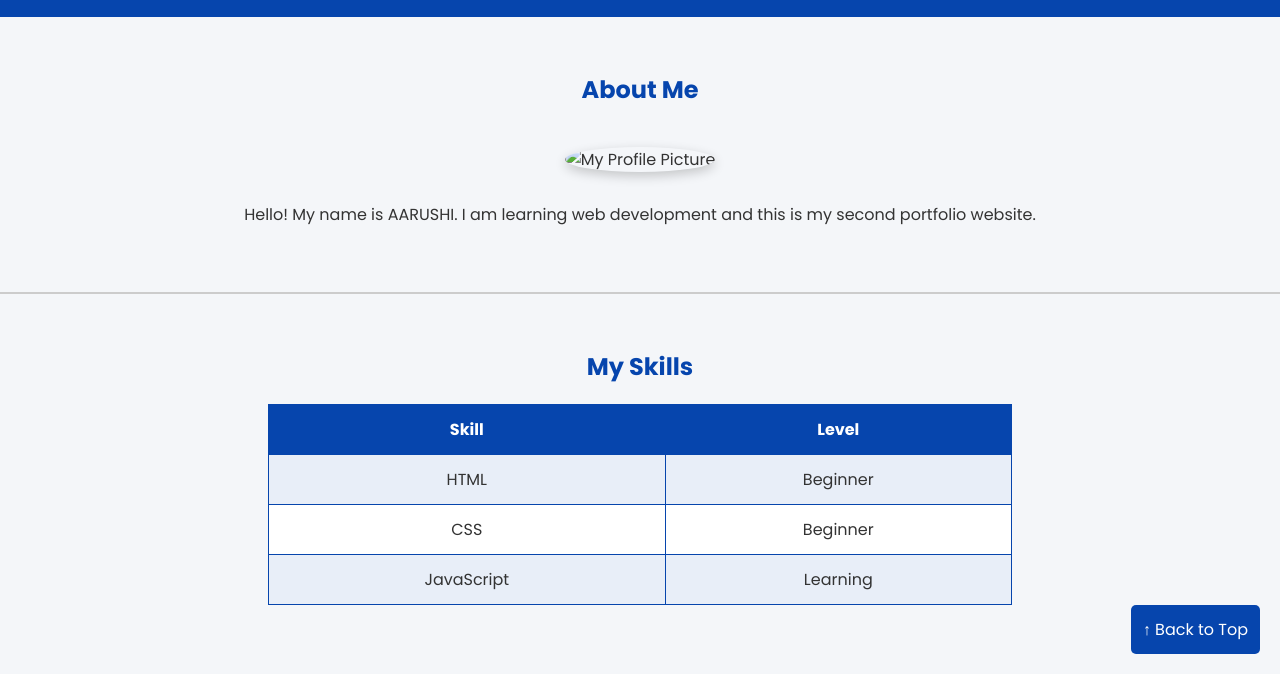
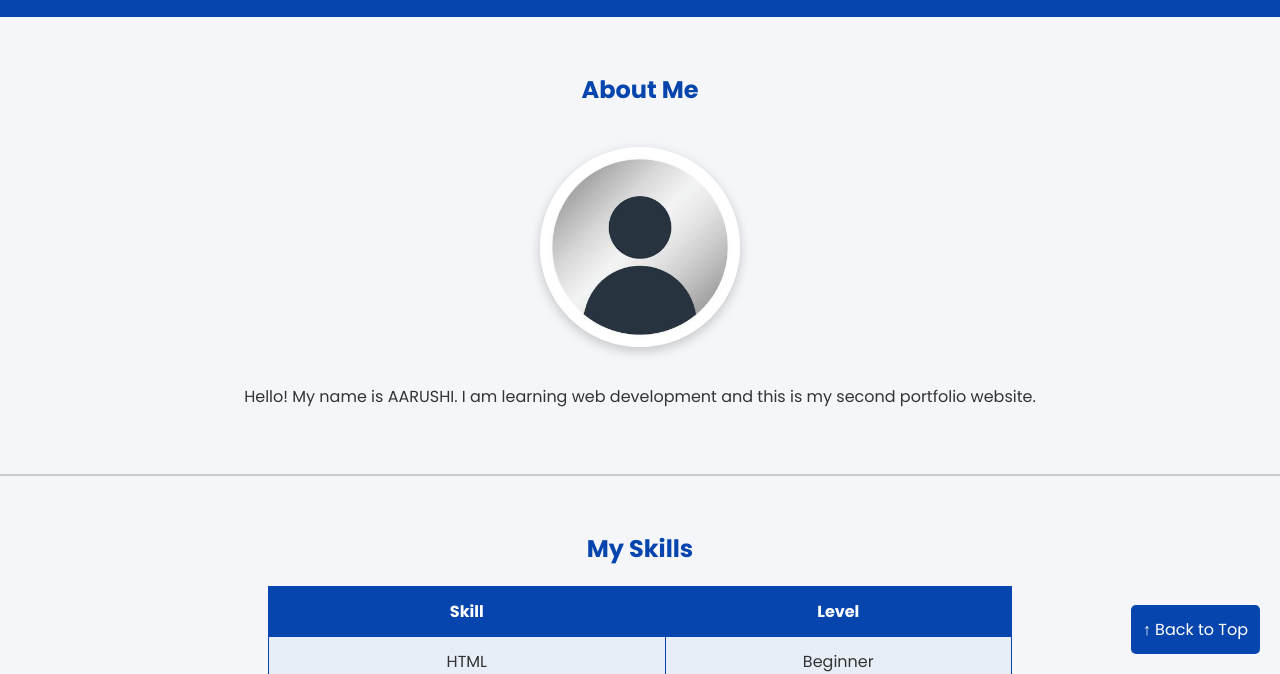
Before and after one commit to aarushi0401-rgb/web-dev-lab-2, a plain HTML site: page index.html in a window 1280 px wide. Shown: the part 126-800 px from the top of the page. Drawn offline with Linux system fonts and the light colour scheme.

Commit message:
Change profile image format from jpg to jpeg

```diff
--- a/index.html
+++ b/index.html
@@ -23,7 +23,7 @@
 
     <section id="about">
         <h2>About Me</h2>
-        <img src="images/profile.jpg" alt="My Profile Picture">
+        <img src="images/profile.jpeg" alt="My Profile Picture">
         <p>Hello! My name is AARUSHI. I am learning web development
         and this is my second portfolio website.</p>
     </section>
```
